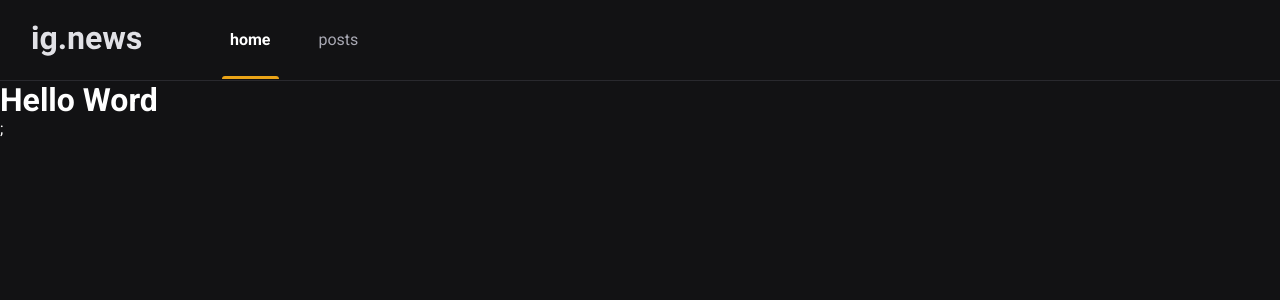
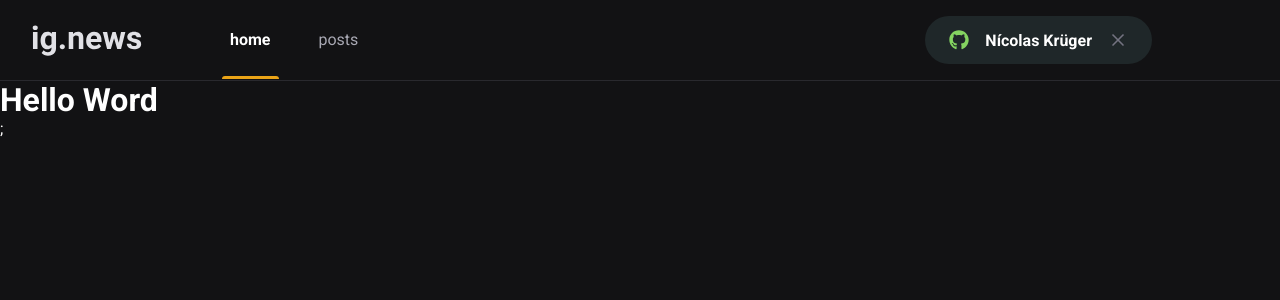
Before and after one commit to nicolaskruger/ignews, a Next.js app: page / in a window 1280 px wide. Shown: the top 300 px of the page. Built offline with nearby package versions, Linux system fonts and the light colour scheme.

Commit message:
feat: SignInButton

```diff
--- a/package.json
+++ b/package.json
@@ -11,6 +11,7 @@
     "next": "12.0.7",
     "react": "17.0.2",
     "react-dom": "17.0.2",
+    "react-icons": "^4.3.1",
     "sass": "^1.45.0",
     "typescript": "^4.5.4"
   },
--- a/src/components/Header/index.tsx
+++ b/src/components/Header/index.tsx
@@ -1,4 +1,5 @@
 import { FC } from "react";
+import { SignInButton } from "../SignInButton";
 import styles from "./styles.module.scss";
 
 export const Header: FC = () => {
@@ -10,6 +11,7 @@
                     <a className={styles.active}>home</a>
                     <a>posts</a>
                 </nav>
+                <SignInButton />
             </div>
         </header>
     )
--- a/src/components/Header/styles.module.scss
+++ b/src/components/Header/styles.module.scss
@@ -44,4 +44,8 @@
       }
     }
   }
+
+  button {
+    margin-left: auto;
+  }
 }
--- /dev/null
+++ b/src/components/SignInButton/index.tsx
@@ -0,0 +1,29 @@
+import { FC, useState } from "react";
+import styles from "./styles.module.scss";
+import { FaGithub } from "react-icons/fa";
+import { FiX } from "react-icons/fi";
+const loggedColor = (logged: boolean) => {
+    return logged ? "green" : "#eba417";
+}
+
+export const SignInButton: FC = () => {
+
+    const isUserLoggedIn = true;
+
+    return isUserLoggedIn ? (
+        <button type="button"
+            className={styles.signInButton}
+        >
+            <FaGithub color={"#84d361"} />
+            Nícolas Krüger
+            <FiX color="#737380" className={styles.closeIcon} />
+        </button>
+    ) : (
+        <button type="button"
+            className={styles.signInButton}
+        >
+            <FaGithub color={"#eba417"} />
+            Sign in with Github
+        </button>
+    )
+}
--- /dev/null
+++ b/src/components/SignInButton/styles.module.scss
@@ -0,0 +1,23 @@
+.signInButton {
+  height: 3rem;
+  border-radius: 3rem;
+  background-color: var(--gray-850);
+  padding: 0 1.5rem;
+  display: flex;
+  align-items: center;
+  font-weight: bold;
+  svg {
+    width: 20px;
+    height: 20px;
+  }
+  svg:first-child {
+    margin-right: 1rem;
+  }
+  .closeIcon {
+    margin-left: 1rem;
+  }
+  transition: filter 0.2s;
+  &:hover {
+    filter: brightness(0.8);
+  }
+}
--- a/src/styles/global.scss
+++ b/src/styles/global.scss
@@ -9,6 +9,7 @@
   --gray-100: #e1e1e6;
   --gray-300: #a8a8b3;
   --gray-700: #29292e;
+  --gray-850: #1f2729;
   --gray-900: #121214;
 
   --cyan-500: #16dafb;
@@ -29,7 +30,6 @@
 
 body {
   background-color: var(--gray-900);
-  color: var(--white);
 }
 
 body,
@@ -37,7 +37,9 @@
 textarea,
 select,
 button {
+  color: var(--white);
   font: 400 1rem "Roboto", sans-serif;
+  border: 0;
 }
 
 button {
```
Also changed, not shown: 1 other file (tests, documents, lock files or other folders).
